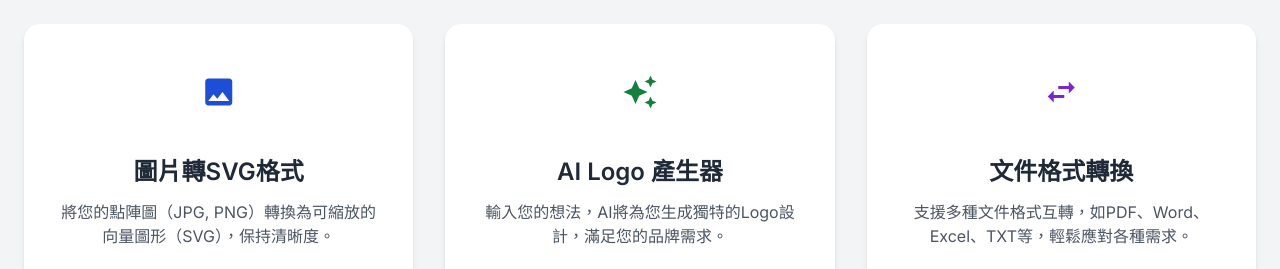
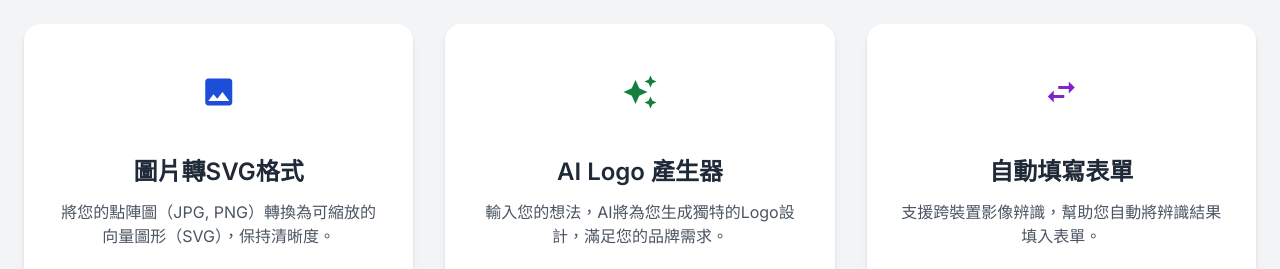
Before and after one commit to CY-Li/image-to-svg-api, a website: page index.html in a window 1280 px wide. Shown: the part 672-941 px from the top of the page. Drawn offline with nearby package versions, Linux system fonts and the light colour scheme.

Commit message:
Update index.html

```diff
--- a/index.html
+++ b/index.html
@@ -162,16 +162,16 @@
                         </a>
                     </div>
 
-                    <!-- Feature Card 3: 文件格式轉換 (通用) -->
+                    <!-- Feature Card 3: 自動填寫表單 (通用) -->
                     <div class="bg-white rounded-2xl material-card-shadow p-8 flex flex-col items-center text-center">
                         <div class="text-purple-700 rounded-full p-4 mb-6">
                             <span class="material-icons text-4xl">swap_horiz</span>
                         </div>
-                        <h3 class="text-2xl font-semibold text-gray-800 mb-3">文件格式轉換</h3>
+                        <h3 class="text-2xl font-semibold text-gray-800 mb-3">自動填寫表單</h3>
                         <p class="text-gray-600 mb-6">
-                            支援多種文件格式互轉，如PDF、Word、Excel、TXT等，輕鬆應對各種需求。
+                            支援跨裝置影像辨識，幫助您自動將辨識結果填入表單。
                         </p>
-                        <a href="fileconverter.html" class="bg-indigo-600 text-white hover:bg-indigo-700 font-medium py-2 px-6 rounded-full transition-colors duration-200">
+                        <a href="https://autofill.doc-converter.top/" class="bg-indigo-600 text-white hover:bg-indigo-700 font-medium py-2 px-6 rounded-full transition-colors duration-200">
                             立即嘗試
                         </a>
                     </div>
```
